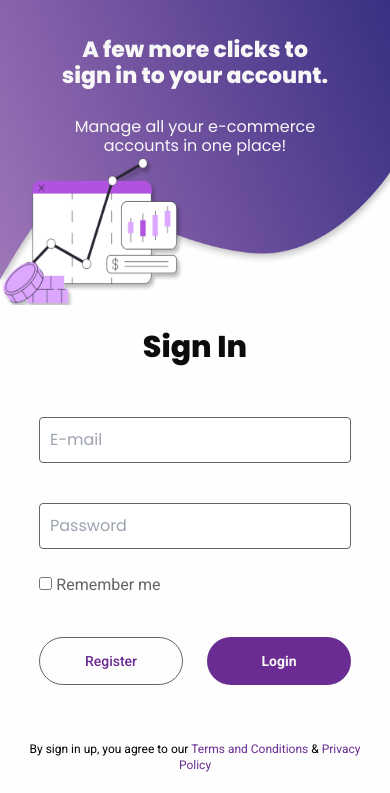
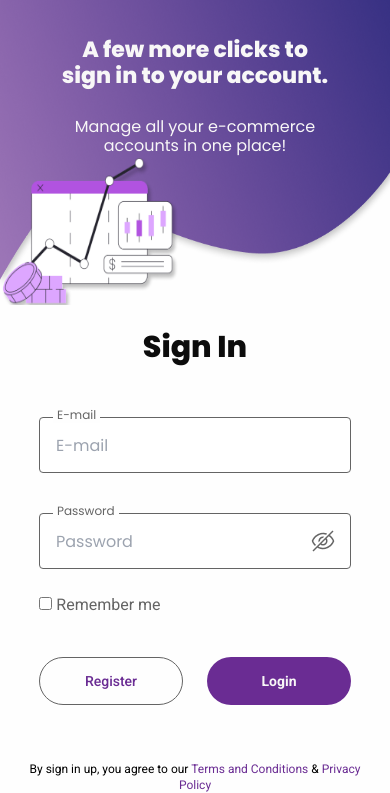
Before and after one commit to mzanan/yieldpro, a website: page index.html in a window 390 px wide. Shown: the part 68-861 px from the top of the page. Drawn offline with Linux system fonts and the light colour scheme.

Commit message:
fix bugs

```diff
--- a/assets/styles/index.css
+++ b/assets/styles/index.css
@@ -24,11 +24,11 @@
   }
 
   .title {
-    @apply font-extrabold text-[22px] leading-[26px] md:text-2xl lg:text-[42px] lg:leading-[50px] text-white;
+    @apply font-extrabold text-[22px] leading-[26px] md:text-2xl xl:text-[42px] xl:leading-[50px] text-white;
   }
 
   .subtitle {
-    @apply font-normal text-[16px] leading-[19px] md:text-lg lg:text-2xl text-white;
+    @apply font-normal text-[16px] leading-[19px] md:text-lg xl:text-2xl text-white;
   }
 
   .form-title {
--- a/index.html
+++ b/index.html
@@ -6,35 +6,33 @@
     <link href="./dist/styles/index.css" rel="stylesheet" />
   </head>
   <body>
-    <div
-      class="relative h-[360px] lg:max-h-[1440px] lg:h-screen md:flex md:flex-col"
-    >
+    <div class="relative xl:max-h-[1440px] xl:h-screen md:flex md:flex-col">
       <img
         src="./assets/images/header-background.png"
         alt="Background shaped image"
-        class="absolute top-0 left-0 w-screen z-[-1] h-[360px] md:h-[744px] lg:hidden"
+        class="absolute top-0 left-0 w-screen z-[-1] h-[360px] md:h-[480px] xl:hidden"
       />
 
       <img
         src="./assets/images/header-background-desktop.png"
         alt="Background shaped image"
-        class="absolute top-0 left-0 z-[-1] max-h-[1440px] h-screen w-[800px] hidden lg:block"
+        class="absolute top-0 left-0 z-[-1] max-h-[1440px] h-screen w-[800px] hidden xl:block"
       />
 
       <img
         src="./assets/images/logo.png"
         alt="YieldPro Logo"
-        class="pl-4 pt-8 md:pl-12 md:pt-14 lg:pl-24 lg:pt-32 w-[140px] md:w-[170px] lg:w-[350px]"
+        class="pl-4 pt-8 md:pl-12 md:pt-14 xl:pl-24 xl:pt-32 w-[140px] md:w-[170px] xl:w-[350px]"
       />
 
-      <div class="lg:flex lg:flex-row lg:items-center">
+      <div class="xl:flex xl:flex-row xl:items-center">
         <section
-          class="text-center px-5 mx-auto lg:px-0 lg:mx-0 w-[310px] md:w-[400px] lg:w-[590px] lg:ml-24 lg:mb-48"
+          class="text-center px-5 mx-auto xl:px-0 xl:mx-0 w-[310px] md:w-[400px] xl:w-[590px] xl:ml-24 xl:mb-48"
         >
-          <p class="title pt-10 lg:pt-0">
+          <p class="title pt-10 xl:pt-0">
             A few more clicks to sign in to your account.
           </p>
-          <p class="subtitle pt-7 lg:pt-16 lg:mr-12">
+          <p class="subtitle pt-7 xl:pt-16 xl:mr-12">
             <span> Manage all your e-commerce </span>
             <span> accounts in one place! </span>
           </p>
@@ -43,31 +41,48 @@
         <img
           src="./assets/images/financial.png"
           alt="Financial chart"
-          class="mt-[-20px] ml-[-10px] md:mt-[160px] md:ml-[10px] lg:mt-[0px] lg:absolute lg:bottom-0 lg:ml-96 w-[205px] h-[170px] md:w-[360px] md:h-[300px] xl:w-[500px] xl:h-[410px] z-[-1]"
+          class="mt-[-20px] ml-[-10px] md:mt-[-40px] md:ml-[10px] xl:mt-[0px] xl:absolute xl:bottom-0 xl:ml-96 w-[200px] h-[170px] md:w-[300px] md:h-[240px] xl:w-[500px] xl:h-[410px] z-[-1]"
         />
 
         <section class="mx-auto">
           <div
-            class="px-4 py-6 md:py-8 md:px-6 md:pt-8 lg:py-12 lg:px-8 md:bg-white max-xl:max-w-[360px] xl:w-[480px] xl:h-[550px] md:rounded-2xl md:shadow-2xl mx-auto"
+            class="px-4 py-6 md:py-8 md:px-6 md:pt-8 xl:py-12 xl:px-8 md:bg-white max-xl:max-w-[360px] xl:w-[480px] xl:h-[550px] md:rounded-2xl md:shadow-2xl mx-auto"
           >
             <div class="px-2 flex flex-col gap-10 xl:gap-20">
               <p class="form-title mb-3">Sign In</p>
 
               <div class="flex flex-col gap-10 xl:gap-14">
+                <div class="relative">
+                  <label
+                    class="absolute bg-surface md:bg-white text-gray text-xs px-1 ml-3.5 top-[-10px]"
+                    >E-mail</label
+                  >
                   <input
                     type="email"
                     name="email"
                     placeholder="E-mail"
-                  class="p-2.5 rounded border-[1px] border-gray xl:h-14"
+                    class="pl-4 py-2 rounded border-[1px] md:bg-white border-gray w-full md:w-[300px] h-14"
                   />
+                </div>
 
                 <div class="flex flex-col gap-6 flex-grow">
+                  <div class="relative">
+                    <label
+                      class="absolute bg-surface md:bg-white text-gray text-xs px-1 ml-3.5 top-[-10px]"
+                      >Password</label
+                    >
+                    <img
+                      src="assets/images/view-off.png"
+                      class="absolute right-0 pr-4 pt-4"
+                      alt="closed eye"
+                    />
                     <input
                       type="password"
                       name="password"
                       placeholder="Password"
-                    class="p-2.5 rounded border-[1px] border-gray xl:h-14"
+                      class="pl-4 pr-10 py-2 rounded border-[1px] md:bg-white border-gray w-full md:w-[300px] h-14"
                     />
+                  </div>
                   <div>
                     <input type="checkbox" id="checkbox" name="checkbox" />
                     <label
```
Also changed, not shown: assets/images/view-off.png (added), dist/styles/index.css. Lines whose indentation alone changed are shown as unchanged.
